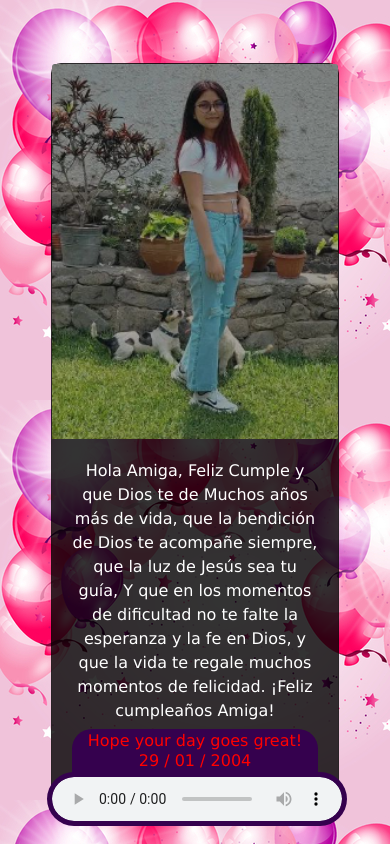
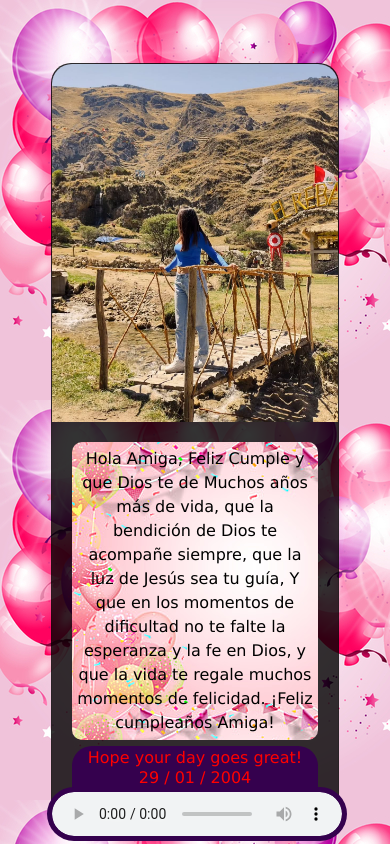
Before and after one commit to anthonyp20/Feliz-Cumple-Amiga, a plain HTML site: page index.html in a window 390 px wide. Drawn offline with nearby package versions, Linux system fonts and the light colour scheme.

Commit message:
Add files via upload

```diff
--- a/CSS/styles.css
+++ b/CSS/styles.css
@@ -1,3 +1,4 @@
+@import url('https://fonts.googleapis.com/css2?family=Kanit:ital,wght@0,100;0,200;0,300;0,400;0,500;0,600;0,700;0,800;0,900;1,100;1,200;1,300;1,400;1,500;1,600;1,700;1,800;1,900&family=Open+Sans:ital,wght@0,300..800;1,300..800&display=swap');
 * {
     padding: 0;
     margin: 0;
@@ -17,19 +18,23 @@ body {
 
 
 .color {
-    background-color: rgba(0, 0, 0, 0.8);
-    border-radius: 10px;
+    background: rgba(0, 0, 0, 0.8);
+    border-radius: 15px;
+
 }
 
 
 .card-body {
-    color: #fff;
+    color: #000;
     text-align: center;
     font-family: Verdana, Geneva, Tahoma, sans-serif;
 }
 
 .card-text {
+    background-image: url(../img/pngtree-gradient-pink-birthday-balloon-small-flag-party-background-image_408057.jpg);
     line-height: 1.5;
+    padding: 5px;
+    border-radius: 10px;
 }
 
 .txt{
@@ -45,16 +50,18 @@ body {
     color: red;
     text-align: center;
     margin-top: -20px;
-    border-radius: 0 0 0 0;
 }
 /* Zoom in on hover effect */
 .zoom-image {
-    transition: transform 0.3s ease-in-out;
+    transition: transform 0.3s ease-out;
     cursor: pointer;
+    border-radius: 15px 15px 0 0;
 }
 
 .zoom-image:hover {
+    border-radius: 10px ;
     transform: scale(1.1);
+    transition: transform 0.5s ease-out;
 }
 
 /* Style for modal */
@@ -86,11 +93,12 @@ audio{
 
     .color {
         background-color: rgba(0, 0, 0, 0.8);
-        border-radius: 10px;
+        border-radius: 20px;
+
 
     }
     .card-body {
-        color: #fff;
+        color: #000;
         text-align: center;
         font-family: Verdana, Geneva, Tahoma, sans-serif;
     }
@@ -112,10 +120,10 @@ audio{
         color: red;
         text-align: center;
         margin-top: -20px;
-        border-radius: 0 0 0 0;
     }
     /* Zoom in on hover effect */
     .zoom-image {
+        border-radius: 20px 20px 0 0;
         transition: transform 0.3s ease-in-out;
         cursor: pointer;
     }
--- a/index.html
+++ b/index.html
@@ -7,7 +7,7 @@
     <meta name="viewport" content="width=device-width, initial-scale=1, shrink-to-fit=no">
     <link rel="stylesheet" href="https://stackpath.bootstrapcdn.com/bootstrap/4.3.1/css/bootstrap.min.css"
         integrity="sha384-ggOyR0iXCbMQv3Xipma34MD+dH/1fQ784/j6cY/iJTQUOhcWr7x9JvoRxT2MZw1T" crossorigin="anonymous">
-    <link rel="icon" href="img/Captura de pantalla 2023-11-17 210624.png">
+    <link rel="icon" href="img/GoDownloader.App_453545248_1045311683823372_8992683464992020962_n.jpg">
     <link rel="stylesheet" href="CSS/styles.css">
     <link rel="stylesheet" href="https://cdnjs.cloudflare.com/ajax/libs/font-awesome/6.5.1/css/all.min.css">
 </head>
@@ -17,7 +17,7 @@
 
     <div class="container mt-5" style="display: flex; align-items: center; justify-content: center;">
         <div class="card color" style="width: 18rem;">
-            <img src="img/Captura de pantalla 2023-11-17 210624.png" class="card-img-top zoom-image" alt="..."
+            <img src="img/GoDownloader.App_453545248_1045311683823372_8992683464992020962_n.jpg" class="card-img-top zoom-image" alt="..."
                 data-toggle="modal" data-target="#zoomModal">
             <div class="card-body">
                 <p class="card-text">Hola Amiga, Feliz Cumple y que Dios te de Muchos años más de vida, que la bendición
```
Also changed, not shown: img/GoDownloader.App_453545248_1045311683823372_8992683464992020962_n.jpg (added), img/pngtree-gradient-pink-birthday-balloon-small-flag-party-background-image_408057.jpg (added).
